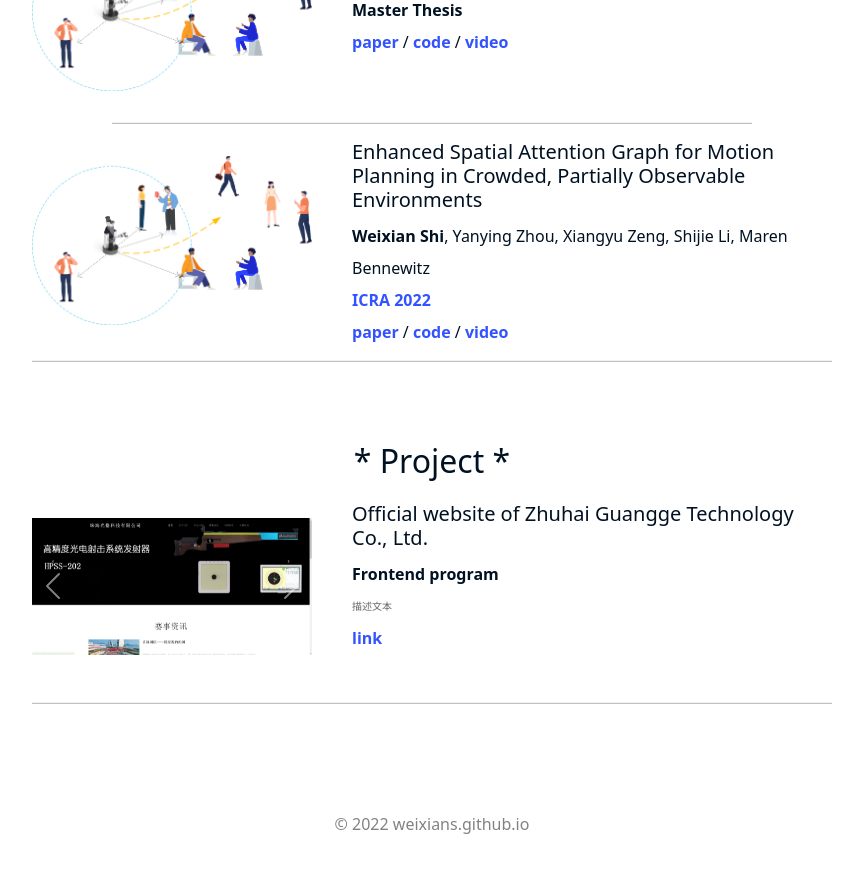
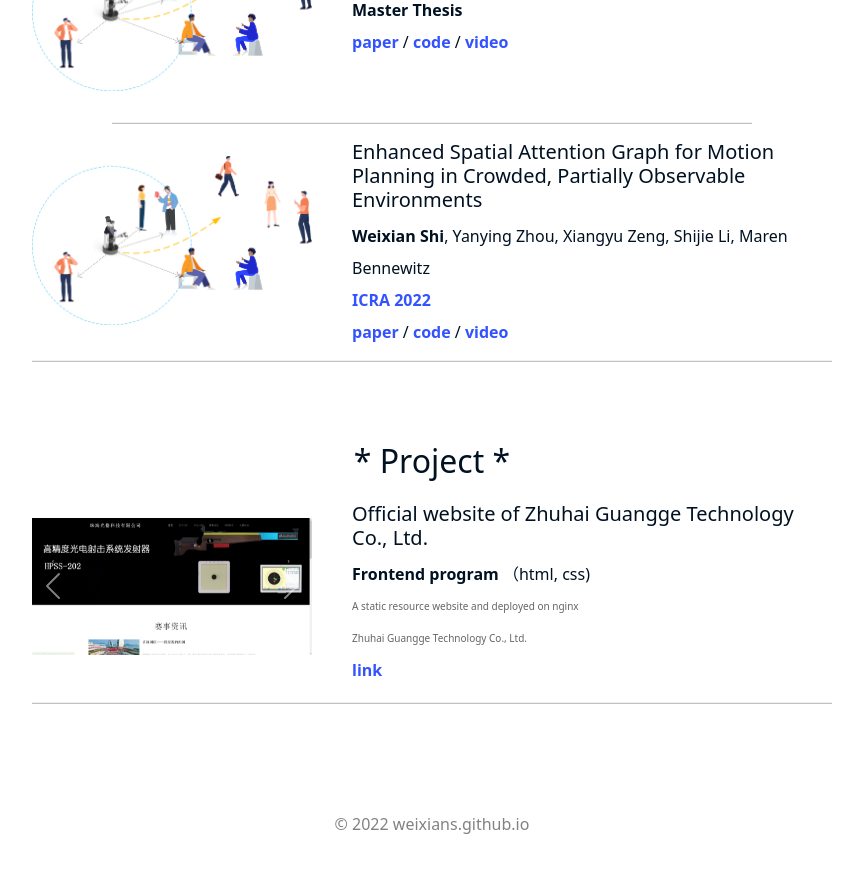
Before and after one commit to weixians/weixians.github.io, a Jekyll site: the page built from about_me.html, in a window 1280 px wide and 900 px high, scrolled down 1187 px. Shown: the top 873 px of the window, without its empty margins (208-1071 px from the left). Built offline with Jekyll 4.4.1, drawn with Linux system fonts in a browser that asks for light colours.

Commit message:
change content

```diff
--- a/about_me.html
+++ b/about_me.html
@@ -171,8 +171,9 @@ subtitle:
         </div>
         <div class="project-item-content">
             <h5 style="text-align: left">Official website of Zhuhai Guangge Technology Co., Ltd.</h5>
-            <p><b>Frontend program</b></p>
-            <p class="description">描述文本</p>
+            <p><b>Frontend program</b> （html, css)</p>
+            <p class="description">A static resource website and deployed on nginx</p>
+            <p class="description">Zhuhai Guangge Technology Co., Ltd.</p>
             <p>
                 <span><a href="https://monisheji.com" target="_blank">link</a></span>
             </p>
```
